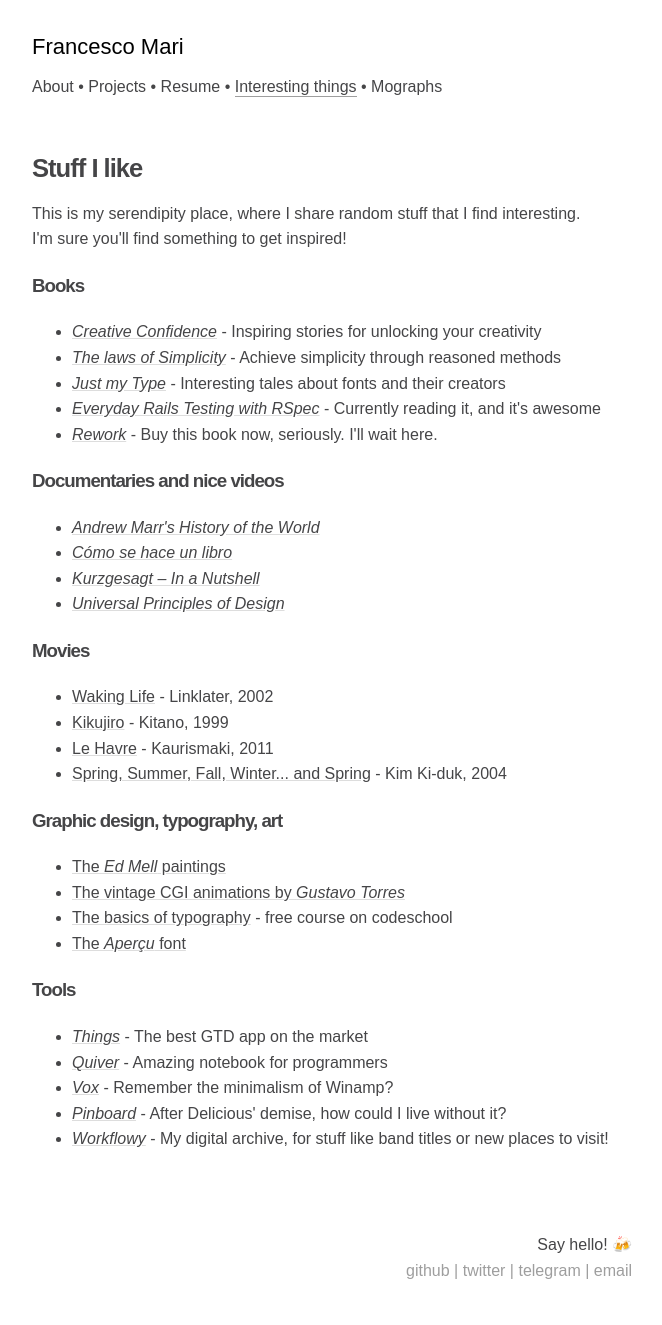
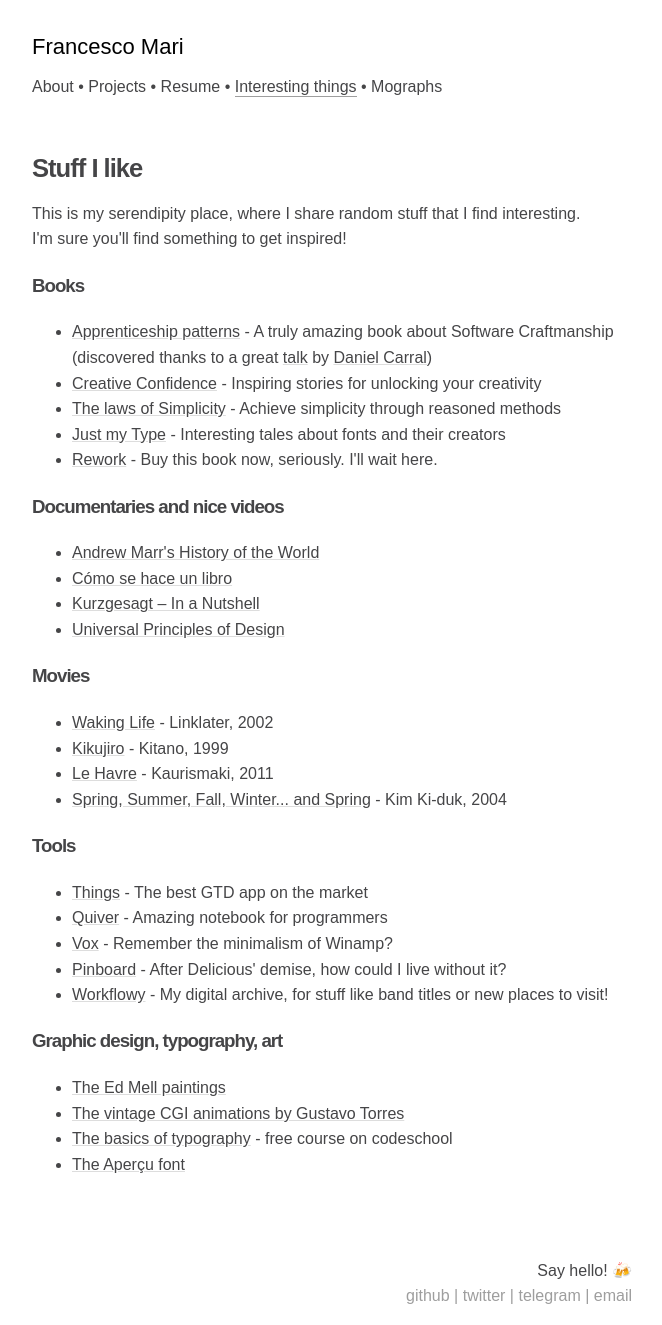
Before and after one commit to sekmo/sekmo.cc, a Jekyll site: the page built from serendipity.html, in a window 1280 px wide. Shown: the whole page, without its empty margins (308-970 px from the left). Built offline with Jekyll 4.4.1, drawn with Linux system fonts in a browser that asks for light colours; before the commit the page ends 1299 px from its top, so only the background shows below that.

Commit message:
Remove italics from serendipity page

```diff
--- a/serendipity.html
+++ b/serendipity.html
@@ -12,21 +12,21 @@
   <section>
     <h3>Books</h3>
     <ul>
-      <li><a href="https://www.goodreads.com/book/show/17288649-creative-confidence" target="_blank"><em>Creative Confidence</em></a> - Inspiring stories for unlocking your creativity</li>
-      <li><a href="https://www.goodreads.com/book/show/225111-The_Laws_of_Simplicity" target="_blank"><em>The laws of Simplicity</em></a> - Achieve simplicity through reasoned methods</li>
-      <li><a href="https://www.goodreads.com/book/show/10909804-just-my-type" target="_blank"><em>Just my Type</em></a> - Interesting tales about fonts and their creators</li>
-      <li><a href="https://leanpub.com/everydayrailsrspec" target="_blank"><em>Everyday Rails Testing with RSpec</em></a> - Currently reading it, and it's awesome</li>
-      <li><a href="https://www.goodreads.com/book/show/6732019-rework" target="_blank"><em>Rework</em></a> - Buy this book now, seriously. I'll wait here.</li>
+      <li><a href="https://www.goodreads.com/book/show/5608045-apprenticeship-patterns">Apprenticeship patterns</a> - A truly amazing book about Software Craftmanship (discovered thanks to a great <a href="https://speakerdeck.com/dcarral/what-is-not-software-crafting" target="_blank">talk</a> by <a href="https://twitter.com/dcarral" target="_blank">Daniel Carral</a>)</li>
+      <li><a href="https://www.goodreads.com/book/show/17288649-creative-confidence" target="_blank">Creative Confidence</a> - Inspiring stories for unlocking your creativity</li>
+      <li><a href="https://www.goodreads.com/book/show/225111-The_Laws_of_Simplicity" target="_blank">The laws of Simplicity</a> - Achieve simplicity through reasoned methods</li>
+      <li><a href="https://www.goodreads.com/book/show/10909804-just-my-type" target="_blank">Just my Type</a> - Interesting tales about fonts and their creators</li>
+      <li><a href="https://www.goodreads.com/book/show/6732019-rework" target="_blank">Rework</a> - Buy this book now, seriously. I'll wait here.</li>
     </ul>
   </section>
 
   <section>
     <h3>Documentaries and nice videos</h3>
     <ul>
-      <li><a href="http://www.bbc.co.uk/programmes/p00xnr43" target="_blank"><em>Andrew Marr's History of the World</em></a></li>
-      <li><a href="https://www.youtube.com/watch?v=dxQCMkyXkis" target="_blank"><em>Cómo se hace un libro</em></a></li>
-      <li><a href="https://www.youtube.com/channel/UCsXVk37bltHxD1rDPwtNM8Q" target="_blank"><em>Kurzgesagt – In a Nutshell</em></a></li>
-      <li><a href="https://www.lynda.com/Higher-Education-tutorials/Universal-Principles-Design/193717-2.html" target="_blank"><em>Universal Principles of Design</em></a></li>
+      <li><a href="http://www.bbc.co.uk/programmes/p00xnr43" target="_blank">Andrew Marr's History of the World</a></li>
+      <li><a href="https://www.youtube.com/watch?v=dxQCMkyXkis" target="_blank">Cómo se hace un libro</a></li>
+      <li><a href="https://www.youtube.com/channel/UCsXVk37bltHxD1rDPwtNM8Q" target="_blank">Kurzgesagt – In a Nutshell</a></li>
+      <li><a href="https://www.lynda.com/Higher-Education-tutorials/Universal-Principles-Design/193717-2.html" target="_blank">Universal Principles of Design</a></li>
     </ul>
   </section>
 
@@ -41,23 +41,23 @@
   </section>
 
   <section>
-    <h3>Graphic design, typography, art</h3>
+    <h3>Tools</h3>
     <ul>
-      <li><a href="https://www.google.com/search?q=ed+mell&num=50&source=lnms&tbm=isch" target="_blank">The <em>Ed Mell</em> paintings</a></li>
-      <li><a href="http://kidmograph.tumblr.com/" target="_blank">The vintage CGI animations by <em>Gustavo Torres</em></a></li>
-      <li><a href="https://www.codeschool.com/courses/fundamentals-of-design" target="_blank">The basics of typography</a> - free course on codeschool</li>
-      <li><a href="https://www.google.de/search?q=apercu+font&tbm=isch" target="_blank">The <em>Aperçu</em> font</a></li>
+      <li><a href="https://culturedcode.com/things/" target="_blank">Things</a> - The best GTD app on the market</li>
+      <li><a href="http://happenapps.com/" target="_blank">Quiver</a> - Amazing notebook for programmers</li>
+      <li><a href="https://vox.rocks/" target="_blank">Vox</a> - Remember the minimalism of Winamp?</li>
+      <li><a href="https://pinboard.in" target="_blank">Pinboard</a> - After Delicious' demise, how could I live without it?</li>
+      <li><a href="https://workflowy.com" target="_blank">Workflowy</a> - My digital archive, for stuff like band titles or new places to visit!</li>
     </ul>
   </section>
 
   <section>
-    <h3>Tools</h3>
+    <h3>Graphic design, typography, art</h3>
     <ul>
-      <li><a href="https://culturedcode.com/things/" target="_blank"><em>Things</em></a> - The best GTD app on the market</li>
-      <li><a href="http://happenapps.com/" target="_blank"><em>Quiver</em></a> - Amazing notebook for programmers</li>
-      <li><a href="https://vox.rocks/" target="_blank"><em>Vox</em></a> - Remember the minimalism of Winamp?</li>
-      <li><a href="https://pinboard.in" target="_blank"><em>Pinboard</em></a> - After Delicious' demise, how could I live without it?</li>
-      <li><a href="https://workflowy.com" target="_blank"><em>Workflowy</em></a> - My digital archive, for stuff like band titles or new places to visit!</li>
+      <li><a href="https://www.google.com/search?q=ed+mell&num=50&source=lnms&tbm=isch" target="_blank">The Ed Mell paintings</a></li>
+      <li><a href="http://kidmograph.tumblr.com/" target="_blank">The vintage CGI animations by Gustavo Torres</a></li>
+      <li><a href="https://www.codeschool.com/courses/fundamentals-of-design" target="_blank">The basics of typography</a> - free course on codeschool</li>
+      <li><a href="https://www.google.de/search?q=apercu+font&tbm=isch" target="_blank">The Aperçu font</a></li>
     </ul>
   </section>
 </div>
```
